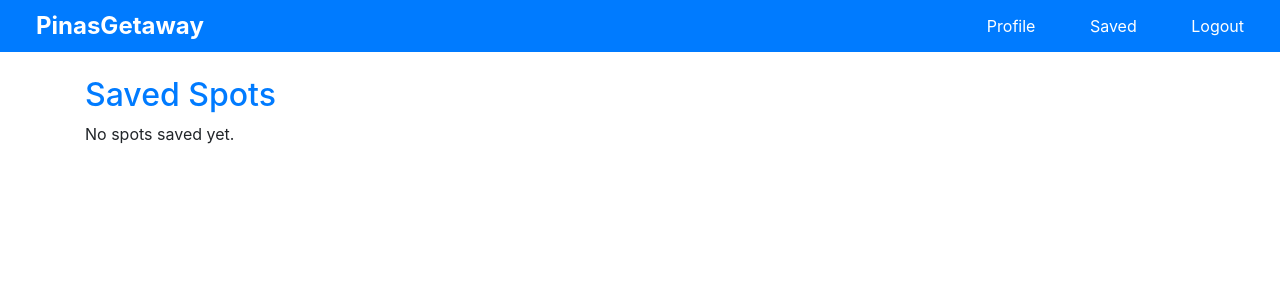
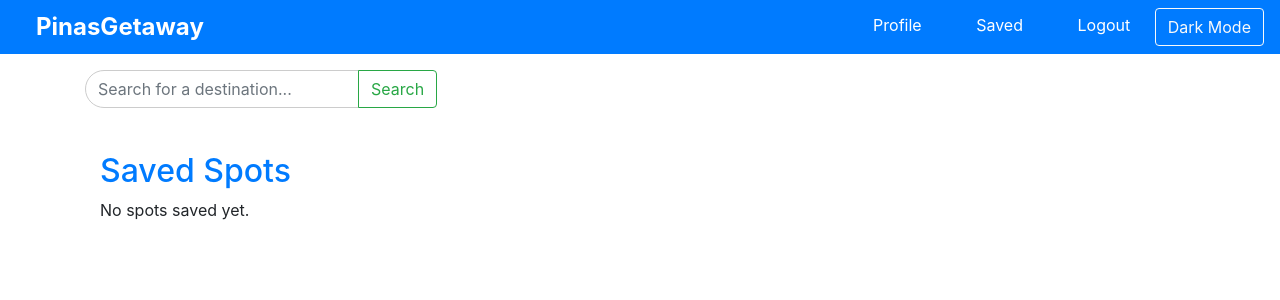
Before and after one commit to ZenChris18/Vacation-Site, a Flask app: page /saved_spots in a window 1280 px wide. Shown: the top 300 px of the page. Run offline with Flask 3, Linux system fonts and the light colour scheme; a user stored in the database is signed in; some libraries are stand-ins or nearby versions.

Commit message:
Added dark mode
Added dark mode and fixed the saved page to make it more UX friendly

```diff
--- a/static/css/styles.css
+++ b/static/css/styles.css
@@ -67,30 +65,65 @@
 
 form input[type="text"],
 form input[type="email"],
-form input[type="password"] {
+form input[type="password"],
+.profile-form input[type="text"],
+.profile-form input[type="password"] {
     width: 100%;
     max-width: 300px;
-    padding: 10px;
-    border-radius: 100px;
-    margin-bottom: 10px;
+    padding: 12px; /* Increased padding for better touch targets */
+    border-radius: 20px; /* Slightly reduce border radius */
+    margin-bottom: 15px; /* Increased margin for better spacing */
+    border: 1px solid #ccc; /* Soften the border */
 }
 
-form input[type="submit"] {
+form input[type="submit"],
+.profile-form input[type="submit"] {
     background-color: #007bff;
     color: white;
-    padding: 10px 20px;
+    padding: 12px 20px; /* Increased padding for better clickability */
     border: none;
-    border-radius: 100px;
+    border-radius: 20px; /* Slightly reduce border radius */
     cursor: pointer;
 }
 
-form input[type="submit"]:hover {
+form input[type="submit"]:hover,
+.profile-form input[type="submit"]:hover {
     background-color: #0056b3;
 }
 
+/* Button Styles */
+.btn {
+    padding: 10px 20px; /* Adjust padding as needed */
+    border-radius: 20px; /* Ensure button has rounded corners */
+    cursor: pointer;
+    transition: background-color 0.3s, transform 0.2s ease; /* Smooth transition */
+}
+
+.btn-primary {
+    background-color: #007bff;
+    color: white;
+    border: none;
+}
+
+.btn-primary:hover {
+    background-color: #0056b3;
+    transform: scale(1.05); /* Example scale on hover */
+}
+
+.btn-secondary {
+    background-color: #6c757d;
+    color: white;
+    border: none;
+}
+
+.btn-secondary:hover {
+    background-color: #5a6268;
+}
+
+/* Alert Styles */
 .alert {
-    padding: 10px;
-    margin-bottom: 15px;
+    padding: 15px; /* Increased padding for better visibility */
+    margin-bottom: 20px; /* Increased margin for better spacing */
     border: 1px solid transparent;
     border-radius: 4px;
 }
@@ -122,74 +156,12 @@
     transition: transform 0.2s ease; /* Optional: Add a smooth transition on hover */
 }
 
+
 .card:hover {
     transform: translateY(-5px); /* Optional: Add a slight lift effect on hover */
 }
 
-/* for search feature */
-.position-relative {
-    position: relative;
-    display: inline-block; /* Ensure it behaves correctly in a horizontal form */
-}
-
-.suggestions {
-    display: none; /* Initially hide suggestions */
-    position: absolute;
-    border: 1px solid #ddd;
-    background-color: #fff;
-    max-height: 150px;
-    overflow-y: auto;
-    z-index: 1000;
-    list-style: none;
-    padding: 0;
-    margin: 0;
-    width: 30%; /* Take full width of parent */
-    top: calc(100% + 5px); /* Position dropdown below the input */
-    left: 0; /* Align dropdown with left edge of input */
-}
-
-.suggestions li {
-    padding: 10px;
-    cursor: pointer;
-}
-
-.suggestions li:hover {
-    background-color: #f0f0f0;
-}
-
-.form-control {
-    width: calc(100% - 90px); /* Adjust width based on your design */
-    max-width: 300px; /* Example maximum width */
-    padding: 10px; /* Adjust padding as needed */
-    margin: 0; /* Reset margin for specific adjustments */
-}
-
-.input-group {
-    display: flex; /* Use flexbox for input group alignment */
-    align-items: center; /* Align items vertically in the input group */
-}
-
-.input-group-append {
-    display: flex;
-    margin-left: -10px; /* Adjust this value based on your button padding */
-}
-
-.btn {
-    padding: 10px 20px; /* Adjust padding as needed */
-    border-radius: 100px; /* Ensure button has rounded corners */
-    margin: 0; /* Reset margin */
-}
-
 /* Specific CSS for the profile forms */
-.profile-container {
-    text-align: center;
-    max-width: 400px;
-    margin: 20px auto;
-    padding: 20px;
-    border: 2px solid #ccc;
-    border-radius: 100px;
-}
-
 .profile-form {
     display: flex;
     flex-direction: column;
--- /dev/null
+++ b/static/js/dark-mode.js
@@ -0,0 +1,28 @@
+// Function to toggle dark mode
+function toggleDarkMode() {
+    const body = document.body;
+    body.classList.toggle('dark-mode');
+    // Store user preference in localStorage
+    const isDarkMode = body.classList.contains('dark-mode');
+    localStorage.setItem('darkMode', isDarkMode);
+}
+
+// Function to initialize dark mode based on user preference
+function initializeDarkMode() {
+    const darkMode = localStorage.getItem('darkMode') === 'true';
+    const body = document.body;
+    if (darkMode) {
+        body.classList.add('dark-mode');
+    } else {
+        body.classList.remove('dark-mode');
+    }
+}
+
+// Toggle dark mode on button click
+const darkModeToggle = document.getElementById('dark-mode-toggle');
+if (darkModeToggle) {
+    darkModeToggle.addEventListener('click', toggleDarkMode);
+}
+
+// Initialize dark mode based on user preference
+document.addEventListener('DOMContentLoaded', initializeDarkMode);
--- a/templates/layout.html
+++ b/templates/layout.html
@@ -6,6 +6,7 @@
     <title>PinasGetaway</title>
     <link rel="stylesheet" type="text/css" href="{{ url_for('static', filename='css/styles.css') }}">
     <link rel="stylesheet" href="https://cdn.jsdelivr.net/npm/bootstrap@4.3.1/dist/css/bootstrap.min.css" integrity="sha384-ggOyR0iXCbMQv3Xipma34MD+dH/1fQ784/j6cY/iJTQUOhcWr7x9JvoRxT2MZw1T" crossorigin="anonymous">
+    <script src="{{ url_for('static', filename='js/flash-message.js') }}"></script>
 </head>
 <body>
     <nav class="navbar">
@@ -26,6 +27,9 @@
                 <a href="{{ url_for('login') }}">Login</a>
                 <a href="{{ url_for('register') }}">Register</a>
             {% endif %}
+
+            <!--Dark mode button-->
+            <button id="dark-mode-toggle" class="btn btn-outline-light">Dark Mode</button>
         </div>
     </nav>
 
@@ -61,17 +65,8 @@
 
     {% block scripts %}
     {% endblock %}
+    <!--Dark mode js-->
+    <script src="{{ url_for('static', filename='js/dark-mode.js') }}"></script>
     <script src="{{ url_for('static', filename='js/autocomplete.js') }}"></script>
-    <script>
-        // Function to remove flash message after 5 seconds
-        document.addEventListener('DOMContentLoaded', function () {
-            var flashMessage = document.getElementById('flash-message');
-            if (flashMessage) {
-                setTimeout(function () {
-                    flashMessage.remove();
-                }, 5000); // 5000 milliseconds = 5 seconds
-            }
-        });
-    </script>
 </body>
 </html>
--- a/templates/layout2.html
+++ b/templates/layout2.html
@@ -6,6 +6,7 @@
     <title>PinasGetaway</title>
     <link rel="stylesheet" type="text/css" href="{{ url_for('static', filename='css/styles.css') }}">
     <link rel="stylesheet" href="https://cdn.jsdelivr.net/npm/bootstrap@4.3.1/dist/css/bootstrap.min.css" integrity="sha384-ggOyR0iXCbMQv3Xipma34MD+dH/1fQ784/j6cY/iJTQUOhcWr7x9JvoRxT2MZw1T" crossorigin="anonymous">
+    <script src="{{ url_for('static', filename='js/flash-message.js') }}"></script>
 </head>
 <body>
     <nav class="navbar">
@@ -26,6 +27,9 @@
                 <a href="{{ url_for('login') }}">Login</a>
                 <a href="{{ url_for('register') }}">Register</a>
             {% endif %}
+
+            <!--Dark mode button-->
+            <button id="dark-mode-toggle" class="btn btn-outline-light">Dark Mode</button>
         </div>
     </nav>
         <!-- Flash Messages -->
@@ -46,18 +50,8 @@
 
     {% block scripts %}
     {% endblock %}
+    <!--Dark mode js-->
+    <script src="{{ url_for('static', filename='js/dark-mode.js') }}"></script>
     <script src="{{ url_for('static', filename='js/autocomplete.js') }}"></script>
-    <script>
-        // Function to remove flash message after 5 seconds
-        document.addEventListener('DOMContentLoaded', function () {
-            var flashMessage = document.getElementById('flash-message');
-            if (flashMessage) {
-                setTimeout(function () {
-                    flashMessage.remove();
-                }, 5000); // 5000 milliseconds = 5 seconds
-            }
-        });
-    </script>
-
 </body>
 </html>
--- a/templates/saved.html
+++ b/templates/saved.html
@@ -1,20 +1,28 @@
-{% extends "layout2.html" %}
+{% extends "layout.html" %}
 
 {% block body %}
     <div class="container mt-4">
         <h2>Saved Spots</h2>
         {% if saved_spots %}
-            <ul class="list-group mt-3">
+            <div class="row">
                 {% for spot in saved_spots %}
-                    <li class="list-group-item">
-                        <a href="{{ url_for('details', name=spot.spot_name) }}">{{ spot.spot_name }} - {{ spot.spot_location }}</a>
-                        <form action="{{ url_for('remove_spot', spot_id=spot.id) }}" method="post" class="float-end">
-                            <input type="hidden" name="csrf_token" value="{{ csrf_token() }}">
-                            <button type="submit" class="btn btn-danger btn-sm">Remove</button>
-                        </form>
-                    </li>
+                    <div class="col-md-4 mb-4">
+                        <div class="card">
+                            <div class="card-body">
+                                <h5 class="card-title">{{ spot.spot_name }} - {{ spot.spot_location }}</h5>
+                                <p class="card-text">{{ spot.spot_description }}</p>
+                            </div>
+                            <div class="card-footer d-flex justify-content-between align-items-center">
+                                <a href="{{ url_for('details', name=spot.spot_name) }}" class="btn btn-primary">Details</a>
+                                <form action="{{ url_for('remove_spot', spot_id=spot.id) }}" method="post">
+                                    <input type="hidden" name="csrf_token" value="{{ csrf_token() }}">
+                                    <button type="submit" class="btn btn-danger btn-sm">Remove</button>
+                                </form>
+                            </div>
+                        </div>
+                    </div>
                 {% endfor %}
-            </ul>
+            </div>
         {% else %}
             <p>No spots saved yet.</p>
         {% endif %}
```
Also changed, not shown: other parts of static/css/styles.css (+90 -24 lines), static/js/flash-messages.js (added, +8 -0 lines), instance/database.db, static/js/stlyes.js (deleted).
